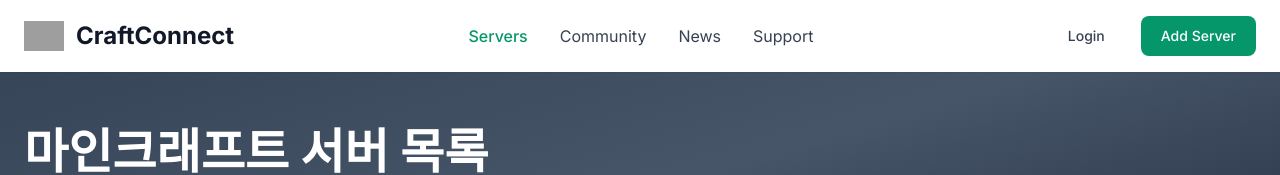
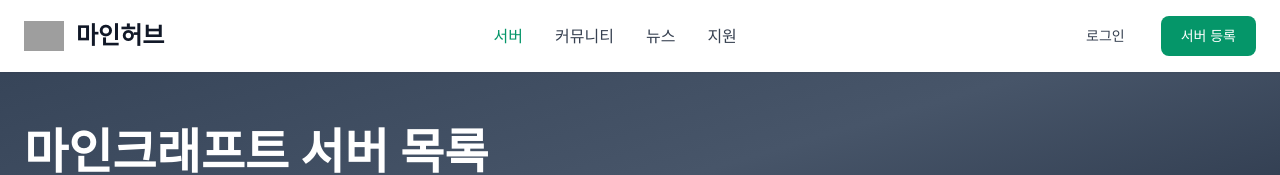
Before and after one commit to Minecraft-Server-List/Minecraft-Frontend, a React (Vite) app: page /servers in a window 1280 px wide. Shown: the top 175 px of the page. Built offline with nearby package versions, Linux system fonts and the light colour scheme; no server answers; grey boxes are pictures that could not be loaded.

Commit message:
refactor: 전체적인 네비바 영어 -> 한국어 변경

```diff
--- a/src/pages/servers/components/Navbar.tsx
+++ b/src/pages/servers/components/Navbar.tsx
@@ -18,14 +18,14 @@
                 alt="CraftConnect Logo"
                 className="w-10 h-10 object-contain"
               />
-              <span className="text-2xl font-bold text-gray-900">CraftConnect</span>
+              <span className="text-2xl font-bold text-gray-900">마인허브</span>
             </Link>
 
             <div className="hidden md:flex items-center gap-8">
-              <Link to="/servers" className="text-base text-emerald-600 font-medium hover:text-emerald-700 transition-colors whitespace-nowrap cursor-pointer">Servers</Link>
-              <Link to="/servers" className="text-base text-gray-700 hover:text-emerald-600 transition-colors whitespace-nowrap cursor-pointer">Community</Link>
-              <a href="#news" className="text-base text-gray-700 hover:text-emerald-600 transition-colors whitespace-nowrap cursor-pointer">News</a>
-              <a href="#support" className="text-base text-gray-700 hover:text-emerald-600 transition-colors whitespace-nowrap cursor-pointer">Support</a>
+              <Link to="/servers" className="text-base text-emerald-600 font-medium hover:text-emerald-700 transition-colors whitespace-nowrap cursor-pointer">서버</Link>
+              <Link to="/servers" className="text-base text-gray-700 hover:text-emerald-600 transition-colors whitespace-nowrap cursor-pointer">커뮤니티</Link>
+              <a href="#news" className="text-base text-gray-700 hover:text-emerald-600 transition-colors whitespace-nowrap cursor-pointer">뉴스</a>
+              <a href="#support" className="text-base text-gray-700 hover:text-emerald-600 transition-colors whitespace-nowrap cursor-pointer">지원</a>
             </div>
 
             <div className="flex items-center gap-4">
@@ -33,13 +33,13 @@
                 onClick={() => setShowLoginModal(true)}
                 className="hidden md:block px-5 py-2.5 text-sm font-medium text-gray-700 hover:text-emerald-600 transition-colors whitespace-nowrap cursor-pointer"
               >
-                Login
+                로그인
               </button>
               <button
                 onClick={() => setShowAddServerModal(true)}
                 className="px-5 py-2.5 bg-emerald-600 text-white text-sm font-medium rounded-lg hover:bg-emerald-700 transition-colors whitespace-nowrap cursor-pointer"
               >
-                Add Server
+                서버 등록
               </button>
             </div>
           </div>
```
